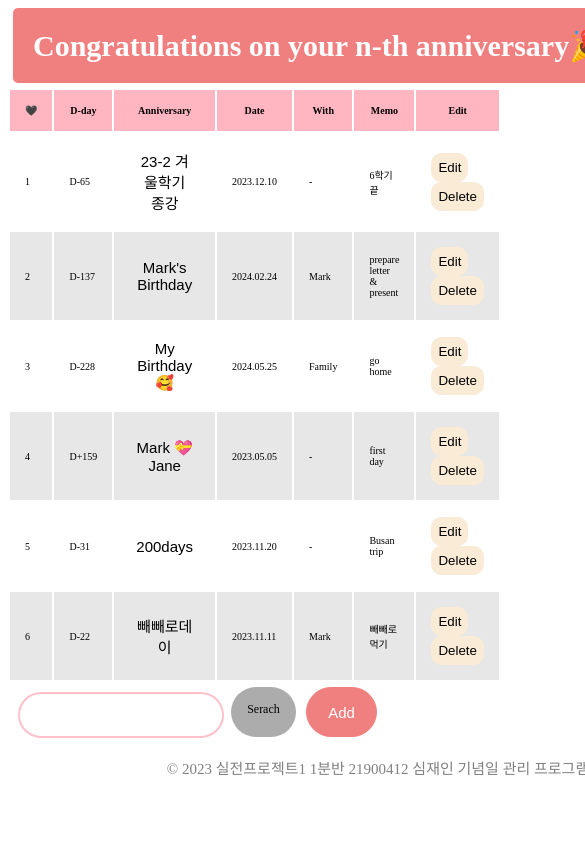
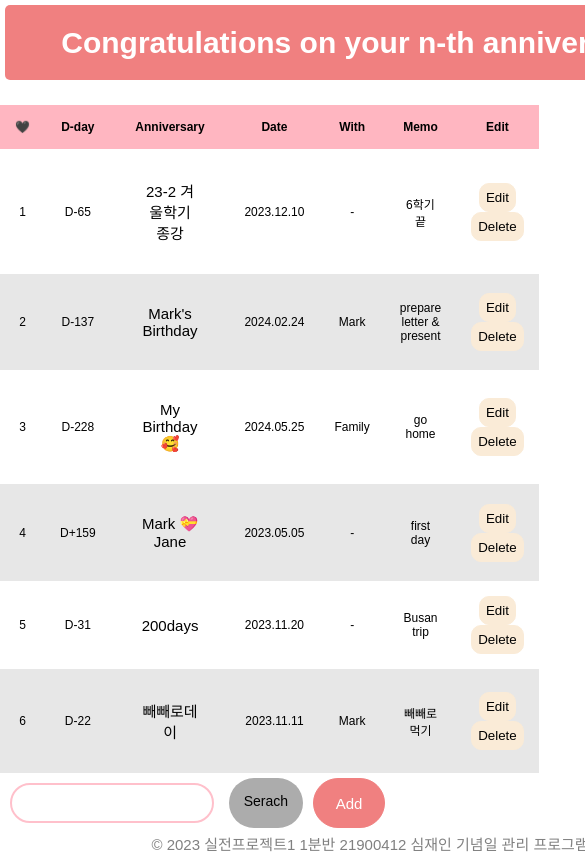
Before and after one commit to s1mjane/Web_front-end_CRUD, a plain HTML site: page index.html in a window 390 px wide. Shown: the top 854 px of the page, 585 px wide, since content can reach past the window. Drawn offline with Linux system fonts and the light colour scheme.

Commit message:
edit.html

```diff
--- a/style.css
+++ b/style.css
@@ -1,60 +1,88 @@
-/* Add media queries for smaller screens */
-@media only screen and (max-width: 768px) {
+/* Reset some default styles */
+* {
+	margin: 0;
+	padding: 0;
+	box-sizing: border-box;
+}
+
+/* Set a max width for the content to center it */
+body {
+	max-width: 1200px;
+	margin: 0 auto;
+	font-family: Arial, sans-serif;
+}
+
+/* Responsive styling for the title */
+.title {
+	text-align: center;
+	background-color: lightcoral;
+	padding: 20px;
+	font-size: 24px;
+	color: white;
+}
+
+/* Make the table responsive */
+table {
+	width: 100%;
+	border-collapse: collapse;
+	margin-top: 20px;
+}
+
+th,
+td {
+	padding: 15px;
+	text-align: center;
+}
+
+/* Responsive styling for the anniversary buttons */
+.anniversary {
+	display: block;
+	padding: 15px;
+	background-color: transparent;
+	border: 1px solid transparent;
+	font-size: 15px;
+	text-align: center;
+	cursor: pointer;
+}
+
+/* Responsive styling for the "Add" and "Search" buttons */
+.add,
+.srch {
+	width: 100%;
+	margin: 5px 0;
+	padding: 15px;
+	border-radius: 50px;
+	cursor: pointer;
+	text-align: center;
+}
+
+/* Add some margin to the search input */
+.search-mode {
+	margin-top: 10px;
+}
+
+/* Adjust styles for small screens */
+@media screen and (max-width: 768px) {
 	.title {
 		font-size: 20px;
-		width: 100%;
 	}
 
 	table {
-		width: 100%;
+		font-size: 12px;
 	}
 
 	th,
 	td {
-		font-size: 12px;
 		padding: 10px;
 	}
 
-	.add {
-		width: 100%;
-	}
-
+	.add,
 	.srch {
-		width: 100%;
+		padding: 10px;
+		font-size: 14px;
 	}
 
 	.search-mode {
 		width: 100%;
 	}
 }
-
-/* Additional media queries for even smaller screens if needed */
-@media only screen and (max-width: 480px) {
-	.title {
-		font-size: 16px;
-	}
-
-	th,
-	td {
-		font-size: 10px;
-		padding: 8px;
-	}
-
-	.add {
-		font-size: 12px;
-		padding: 10px;
-	}
-
-	.srch {
-		font-size: 12px;
-		padding: 10px;
-	}
-
-	.search-mode {
-		height: 30px;
-	}
-
-	input {
-		height: 30px;
-	}
-}
```
